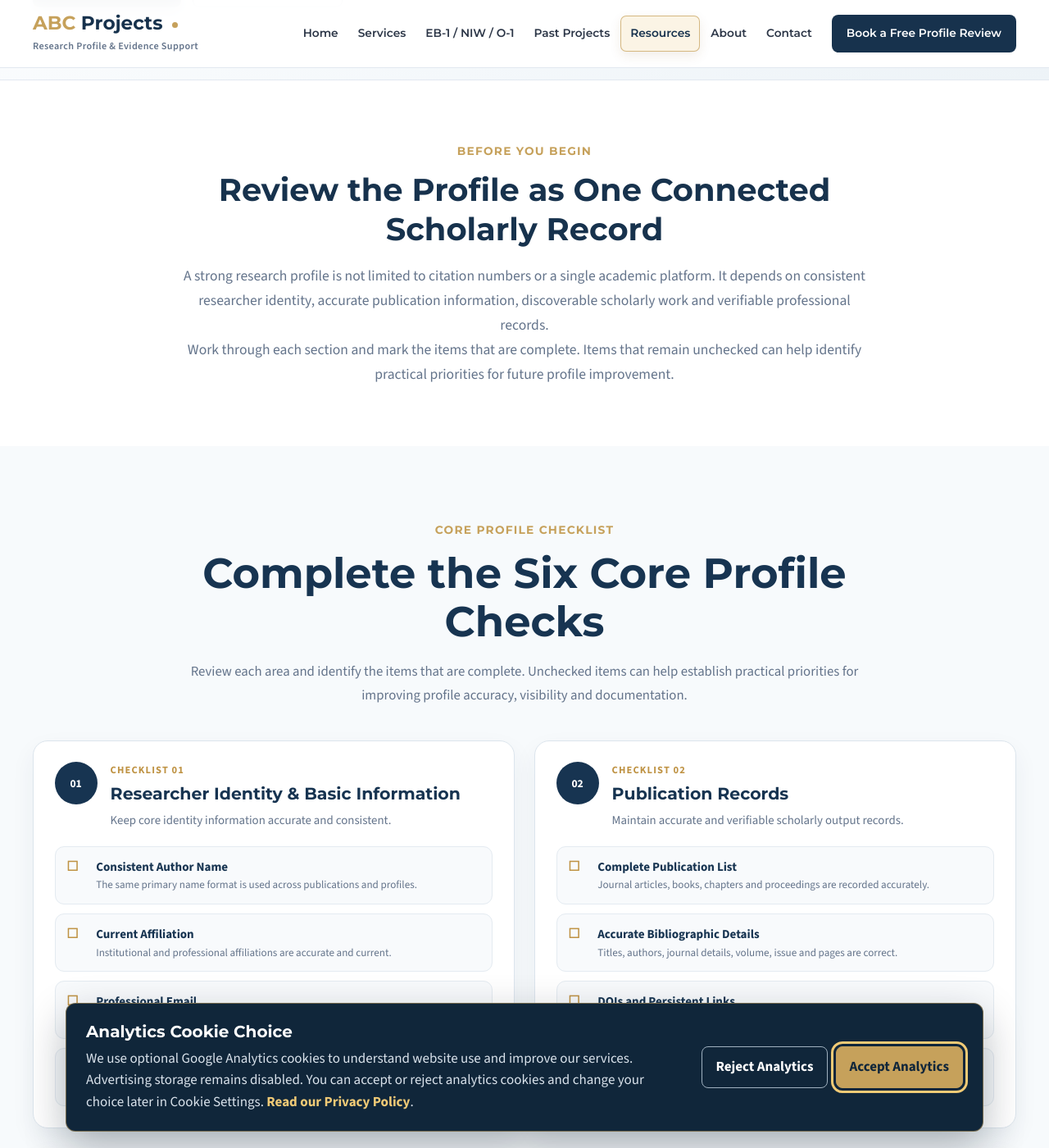
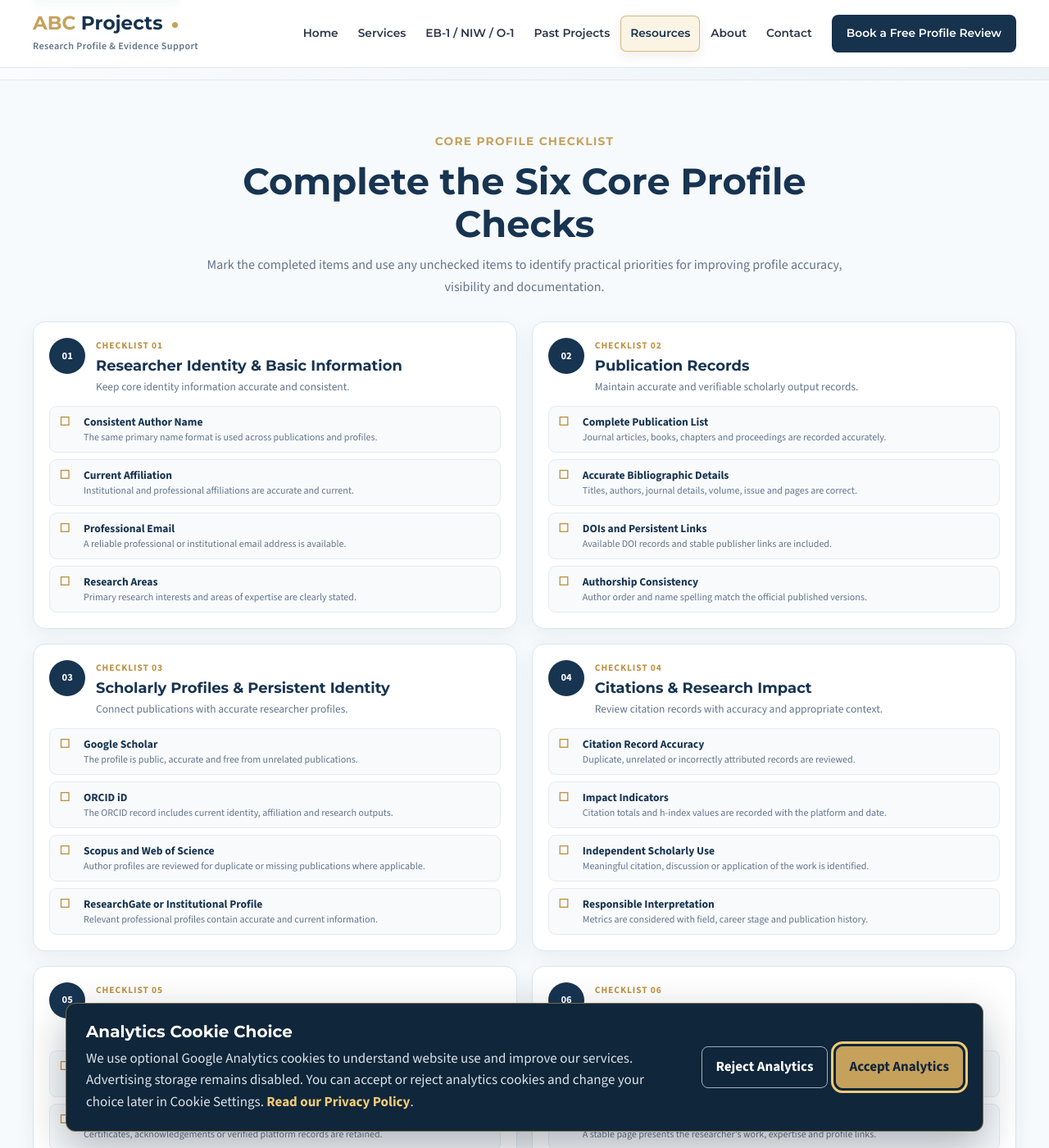
Before and after one commit to uprightpub/abcprojects, a Jekyll site: the page built from resources/research-profile-checklist/index.html, in a window 1280 px wide and 1400 px high, scrolled down 620 px. Shown: the whole window at 82% size. Built offline with Jekyll 4.4.1, drawn with Linux system fonts in a browser that asks for light colours; some of the changed text lies outside the part shown.

Commit message:
Refine and shorten checklist page layout

```diff
--- a/assets/css/research-profile-checklist.css
+++ b/assets/css/research-profile-checklist.css
@@ -1,65 +1,97 @@
 /* =========================================================
    RESEARCH PROFILE & SCHOLARLY VISIBILITY CHECKLIST
-   Page-specific screen styles
+   Compact page-specific screen styles
    ========================================================= */
 
-.checklist-introduction { padding: 4.5rem 0; background: #ffffff; }
+.checklist-compact-section { padding: 3.75rem 0 4.25rem; background: #f7fafc; }
 
-.checklist-introduction .resources-section-heading { max-width: 920px; margin: 0 auto; text-align: center; }
+.checklist-compact-heading { max-width: 820px; margin: 0 auto 1.8rem; text-align: center; }
 
-.checklist-introduction .resources-section-heading p { max-width: 850px; margin-left: auto; margin-right: auto; }
+.checklist-compact-heading h2 { margin: 0 0 0.7rem; color: #173451; font-size: clamp(1.9rem, 3.5vw, 2.8rem); line-height: 1.15; }
 
-.checklist-compact-section { padding: 5.5rem 0; background: #f7fafc; }
+.checklist-compact-heading p { margin: 0; color: #64748b; font-size: 1rem; line-height: 1.65; }
 
-.checklist-compact-heading { max-width: 850px; margin: 0 auto 2.5rem; text-align: center; }
+.checklist-compact-grid { display: grid; grid-template-columns: repeat(2, minmax(0, 1fr)); gap: 1.1rem; align-items: stretch; }
 
-.checklist-compact-heading h2 { margin: 0 0 1rem; color: #173451; font-size: clamp(2rem, 4vw, 3.2rem); line-height: 1.15; }
+.checklist-compact-card { display: flex; flex-direction: column; padding: 1.2rem; background: #ffffff; border: 1px solid #dce5ed; border-radius: 15px; box-shadow: 0 9px 24px rgba(20, 52, 81, 0.055); transition: transform 0.25s ease, box-shadow 0.25s ease, border-color 0.25s ease; }
 
-.checklist-compact-heading p { margin: 0; color: #64748b; font-size: 1.05rem; line-height: 1.75; }
+.checklist-compact-card:hover { transform: translateY(-3px); border-color: #d2aa5b; box-shadow: 0 14px 30px rgba(20, 52, 81, 0.1); }
 
-.checklist-compact-grid { display: grid; grid-template-columns: repeat(2, minmax(0, 1fr)); gap: 1.5rem; align-items: stretch; }
+.checklist-compact-card-header { display: grid; grid-template-columns: 44px minmax(0, 1fr); gap: 0.8rem; align-items: start; margin-bottom: 0.85rem; }
 
-.checklist-compact-card { display: flex; flex-direction: column; padding: 1.6rem; background: #ffffff; border: 1px solid #dce5ed; border-radius: 18px; box-shadow: 0 12px 30px rgba(20, 52, 81, 0.06); transition: transform 0.25s ease, box-shadow 0.25s ease, border-color 0.25s ease; }
+.checklist-compact-number { display: flex; align-items: center; justify-content: center; width: 44px; height: 44px; color: #ffffff; background: #173451; border-radius: 50%; font-size: 0.78rem; font-weight: 800; }
 
-.checklist-compact-card:hover { transform: translateY(-4px); border-color: #d2aa5b; box-shadow: 0 18px 38px rgba(20, 52, 81, 0.11); }
+.checklist-compact-label { display: block; margin-bottom: 0.2rem; color: #bf9344; font-size: 0.72rem; font-weight: 800; letter-spacing: 0.08em; text-transform: uppercase; }
 
-.checklist-compact-card-header { display: grid; grid-template-columns: 52px minmax(0, 1fr); gap: 1rem; align-items: start; margin-bottom: 1.25rem; }
+.checklist-compact-card h3 { margin: 0 0 0.3rem; color: #173451; font-size: 1.12rem; line-height: 1.25; }
 
-.checklist-compact-number { display: flex; align-items: center; justify-content: center; width: 52px; height: 52px; color: #ffffff; background: #173451; border-radius: 50%; font-size: 0.85rem; font-weight: 800; }
+.checklist-compact-summary { margin: 0; color: #64748b; font-size: 0.84rem; line-height: 1.45; }
 
-.checklist-compact-label { display: block; margin-bottom: 0.3rem; color: #bf9344; font-size: 0.78rem; font-weight: 800; letter-spacing: 0.09em; text-transform: uppercase; }
+.checklist-compact-items { display: grid; gap: 0.5rem; margin: auto 0 0; padding: 0; list-style: none; }
 
-.checklist-compact-card h3 { margin: 0 0 0.45rem; color: #173451; font-size: 1.28rem; line-height: 1.3; }
+.checklist-compact-item { display: grid; grid-template-columns: 20px minmax(0, 1fr); gap: 0.6rem; align-items: start; padding: 0.62rem 0.7rem; background: #f8fafc; border: 1px solid #e4ebf1; border-radius: 9px; }
 
-.checklist-compact-summary { margin: 0; color: #64748b; font-size: 0.93rem; line-height: 1.55; }
+.checklist-compact-box { color: #bf9344; font-size: 0.9rem; font-weight: 800; line-height: 1.25; }
 
-.checklist-compact-items { display: grid; gap: 0.7rem; margin: auto 0 0; padding: 0; list-style: none; }
+.checklist-compact-item strong { display: block; margin-bottom: 0.08rem; color: #173451; font-size: 0.85rem; line-height: 1.3; }
 
-.checklist-compact-item { display: grid; grid-template-columns: 24px minmax(0, 1fr); gap: 0.75rem; align-items: start; padding: 0.85rem; background: #f8fafc; border: 1px solid #e4ebf1; border-radius: 11px; }
+.checklist-compact-item small { display: block; color: #64748b; font-size: 0.75rem; line-height: 1.35; }
 
-.checklist-compact-box { color: #bf9344; font-size: 1rem; font-weight: 800; line-height: 1.3; }
 
-.checklist-compact-item strong { display: block; margin-bottom: 0.15rem; color: #173451; font-size: 0.94rem; line-height: 1.35; }
+/* =========================================================
+   CHECKLIST 07
+   ========================================================= */
 
-.checklist-compact-item small { display: block; color: #64748b; font-size: 0.82rem; line-height: 1.45; }
+.checklist-maintenance { padding-top: 3.5rem; padding-bottom: 3.75rem; }
 
-.checklist-maintenance { padding-top: 5rem; padding-bottom: 5rem; }
+.checklist-maintenance .resources-section-heading { margin-bottom: 1.8rem; }
+
+.checklist-maintenance .featured-resource-grid { align-items: stretch; }
+
+.checklist-maintenance .featured-resource-card { min-height: 0 !important; height: auto !important; padding: 1.25rem 1.35rem !important; justify-content: flex-start !important; }
+
+.checklist-maintenance .featured-resource-number { margin-bottom: 0.65rem; }
+
+.checklist-maintenance .featured-resource-card h3 { margin-top: 0; margin-bottom: 0.55rem; }
+
+.checklist-maintenance .featured-resource-card p { margin: 0; }
+
+
+/* =========================================================
+   RESPONSIBLE USE
+   ========================================================= */
+
+.checklist-responsible-section { padding: 0 0 4rem; background: #ffffff; }
+
+.checklist-responsible-note { display: grid; grid-template-columns: 155px minmax(0, 1fr); gap: 1.5rem; align-items: start; padding: 1.35rem 1.5rem; background: #f7fafc; border: 1px solid #dce5ed; border-left: 4px solid #c79a48; border-radius: 12px; }
+
+.checklist-responsible-label { color: #b88734; font-size: 0.78rem; font-weight: 800; letter-spacing: 0.09em; text-transform: uppercase; }
+
+.checklist-responsible-note h2 { margin: 0 0 0.45rem; color: #173451; font-size: 1.2rem; line-height: 1.3; }
+
+.checklist-responsible-note p { margin: 0; color: #64748b; font-size: 0.9rem; line-height: 1.6; }
+
+
+/* =========================================================
+   RESPONSIVE
+   ========================================================= */
 
 @media (max-width: 900px) {
-  .checklist-introduction { padding: 3.75rem 0; }
-  .checklist-compact-section { padding: 4rem 0; }
+  .checklist-compact-section { padding: 3.5rem 0; }
   .checklist-compact-grid { grid-template-columns: 1fr; }
+  .checklist-responsible-note { grid-template-columns: 1fr; gap: 0.6rem; }
 }
 
 @media (max-width: 600px) {
-  .checklist-introduction { padding: 3rem 0; }
-  .checklist-introduction .resources-section-heading { text-align: left; }
-  .checklist-compact-section { padding: 3rem 0; }
-  .checklist-compact-heading { margin-bottom: 1.75rem; text-align: left; }
-  .checklist-compact-card { padding: 1.15rem; border-radius: 14px; }
-  .checklist-compact-card-header { grid-template-columns: 44px minmax(0, 1fr); gap: 0.75rem; }
-  .checklist-compact-number { width: 44px; height: 44px; font-size: 0.76rem; }
-  .checklist-compact-card h3 { font-size: 1.12rem; }
-  .checklist-compact-item { padding: 0.75rem; }
-  .checklist-maintenance { padding-top: 3.5rem; padding-bottom: 3.5rem; }
+  .checklist-compact-section { padding: 2.75rem 0 3rem; }
+  .checklist-compact-heading { margin-bottom: 1.4rem; text-align: left; }
+  .checklist-compact-card { padding: 1rem; border-radius: 12px; }
+  .checklist-compact-card-header { grid-template-columns: 40px minmax(0, 1fr); gap: 0.7rem; }
+  .checklist-compact-number { width: 40px; height: 40px; font-size: 0.72rem; }
+  .checklist-compact-card h3 { font-size: 1.03rem; }
+  .checklist-compact-item { padding: 0.6rem; }
+  .checklist-maintenance { padding-top: 3rem; padding-bottom: 3rem; }
+  .checklist-maintenance .featured-resource-card { padding: 1.1rem !important; }
+  .checklist-responsible-section { padding-bottom: 3rem; }
+  .checklist-responsible-note { padding: 1.1rem; }
 }
--- a/resources/research-profile-checklist/index.html
+++ b/resources/research-profile-checklist/index.html
@@ -6,7 +6,7 @@ permalink: /resources/research-profile-checklist/
 custom_css: /assets/css/resources.css?v=3
 ---
 
-<link rel="stylesheet" href="{{ '/assets/css/research-profile-checklist.css?v=1' | relative_url }}">
+<link rel="stylesheet" href="{{ '/assets/css/research-profile-checklist.css?v=2' | relative_url }}">
 
 <script type="application/ld+json">
 {
@@ -138,49 +138,11 @@ custom_css: /assets/css/resources.css?v=3
 
 
 <!-- =========================================================
-     INTRODUCTION
-     ========================================================= -->
-
-<section class="checklist-introduction section"
-         id="checklist">
-
-  <div class="container">
-
-    <div class="section-heading resources-section-heading">
-
-      <span class="section-eyebrow">
-        Before You Begin
-      </span>
-
-      <h2>
-        Review the Profile as One Connected Scholarly Record
-      </h2>
-
-      <p>
-        A strong research profile is not limited to citation numbers or a
-        single academic platform. It depends on consistent researcher identity,
-        accurate publication information, discoverable scholarly work and
-        verifiable professional records.
-      </p>
-
-      <p>
-        Work through each section and mark the items that are complete.
-        Items that remain unchecked can help identify practical priorities
-        for future profile improvement.
-      </p>
-
-    </div>
-
-  </div>
-
-</section>
-
-
-<!-- =========================================================
      COMPACT CHECKLIST 01–06
      ========================================================= -->
 
-<section class="checklist-compact-section">
+<section class="checklist-compact-section"
+         id="checklist">
 
   <div class="container">
 
@@ -195,9 +157,9 @@ custom_css: /assets/css/resources.css?v=3
       </h2>
 
       <p>
-        Review each area and identify the items that are complete.
-        Unchecked items can help establish practical priorities for
-        improving profile accuracy, visibility and documentation.
+        Mark the completed items and use any unchecked items to identify
+        practical priorities for improving profile accuracy, visibility
+        and documentation.
       </p>
 
     </div>
@@ -704,42 +666,35 @@ custom_css: /assets/css/resources.css?v=3
 
 
 <!-- =========================================================
-     PROFESSIONAL NOTE
+     COMPACT RESPONSIBLE USE NOTE
      ========================================================= -->
 
-<section class="evidence-guides section">
+<section class="checklist-responsible-section">
 
   <div class="container">
 
-    <div class="section-heading resources-section-heading resources-heading-light">
+    <div class="checklist-responsible-note">
 
-      <span class="section-eyebrow">
+      <span class="checklist-responsible-label">
         Responsible Use
       </span>
 
-      <h2>
-        Accuracy Comes Before Visibility
-      </h2>
+      <div>
 
-      <p>
-        This checklist is intended to support accurate profile organization,
-        responsible scholarly visibility and clear professional documentation.
-        It should not be used to create, exaggerate or misrepresent academic
-        achievements, citations, professional roles or research impact.
-      </p>
+        <h2>
+          Accuracy Comes Before Visibility
+        </h2>
 
-    </div>
+        <p>
+          This checklist supports accurate profile organization, responsible
+          scholarly visibility and clear professional documentation. It should
+          not be used to create, exaggerate or misrepresent academic achievements,
+          citations, professional roles or research impact. This resource provides
+          general educational guidance, does not guarantee particular outcomes
+          and does not constitute legal advice.
+        </p>
 
-
-    <div class="evidence-guides-note">
-
-      <strong>
-        Important:
-      </strong>
-
-      This resource provides general educational guidance. It does not guarantee
-      publications, citations, research outcomes, professional recognition or
-      immigration outcomes, and it does not constitute legal advice.
+      </div>
 
     </div>
 
```
